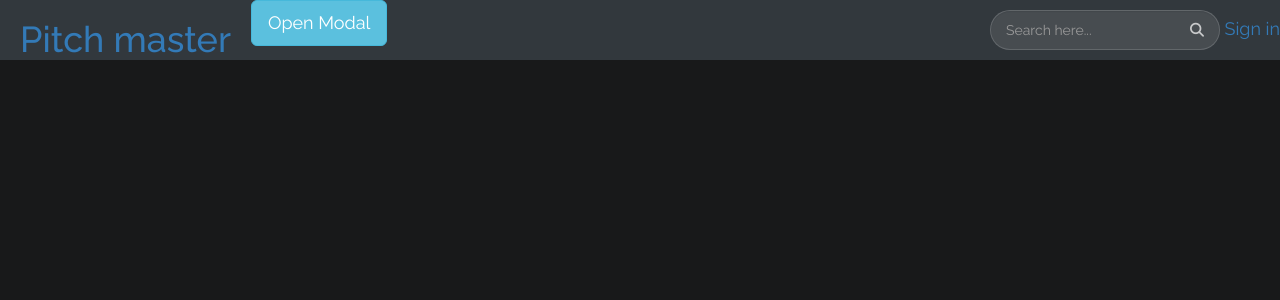
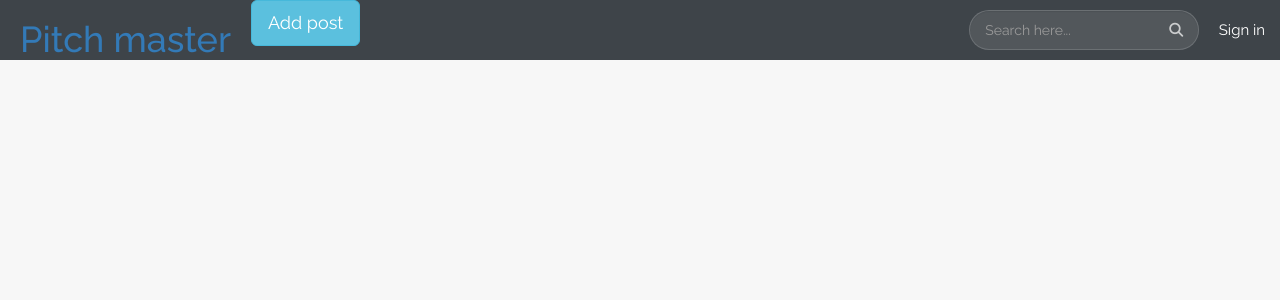
Before and after one commit to kiman121/pitches, a Flask app: page / in a window 1280 px wide. Shown: the top 300 px of the page. Run offline with Flask 2, Linux system fonts and the light colour scheme; data that the repository does not hold is empty; some libraries are stand-ins or nearby versions.

```diff
--- a/app/main/forms.py
+++ b/app/main/forms.py
@@ -14,7 +14,7 @@ class PostForm(FlaskForm):
         return Category.query
 
     category = QuerySelectField(query_factory = category_query, allow_blank=True,blank_text="Select category", get_label='category_name',validators=[Required()])
-    post = StringField('Your post...', validators=[Required()])
+    post = TextAreaField('Your post...', validators=[Required()])
     submit = SubmitField('Post')
 
 class AddComment(FlaskForm):
--- a/app/main/views.py
+++ b/app/main/views.py
@@ -16,7 +16,6 @@ def index():
     posts = get_posts()
     comments = get_comments()
     title = "Pitches - home"
-    # print(comments)
 
     post_form = PostForm()
     comment_form = AddComment()
@@ -35,8 +34,10 @@ def new_post():
     if form.validate_on_submit():
         new_post = Post(post=form.post.data, user_id=current_user.get_id(
         ), category_id=form.category.data.id)
+
         db.session.add(new_post)
         db.session.commit()
+
     return redirect(url_for('.index'))
 
 
--- a/app/request.py
+++ b/app/request.py
@@ -24,7 +24,7 @@ def get_posts():
         upvote = post.upvote
         downvote = post.downvote
 
-        post_comments_count = []
+        # post_comments_count = []
 
         count = 0;
         if comments:
--- a/app/static/css/styles.css
+++ b/app/static/css/styles.css
@@ -18,9 +18,9 @@ body {
   padding: 0;
   font-family: "Raleway", sans-serif;
   font-size: 18px;
-  /* color: #fff; */
   color: #fff;
-  background: #18191A;
+  background-color: #f7f7f7;
+  /* background: #18191A; */
   /* background: #E8F0F2; */
 }
 .page-wrapper {
@@ -63,6 +66,17 @@ body {
   border-radius: 50%;
   width: 30px;
   height: 30px;
+}
+.user-menu.nav > li > a {
+	color: #fff;
+	font-size: 15px;
+	line-height: 60px;
+	padding: 0 15px;
+	height: 60px;
+}
+.user-menu.nav > li > a:hover,
+.user-menu.nav > li > a:focus {
+	background-color: rgba(0, 0, 0, 0.2);
 }
 .top-nav-search .form-control {
   background-color: rgba(255, 255, 255, 0.1);
--- a/app/templates/index.html
+++ b/app/templates/index.html
@@ -3,10 +3,33 @@ content %}
 <div class="page-wrapper">
   <div class="content-wrapper">
     {% if user == current_user.user and current_user.is_authenticated %}
-    <form action="/post/new" method="POST">
-      {{ post_form.hidden_tag() }} {{post_form.category}} {{post_form.post}}
-      {{post_form.submit}}
-    </form>
+        <div id="add_post_modal" class="modal fade" role="dialog">
+            <div class="modal-dialog">
+                <div class="modal-content">
+                    <div class="modal-header">
+                        <button type="button" class="close" data-dismiss="modal">&times;</button>
+                        <h4 class="modal-title">New Post</h4>
+                    </div>
+                    <div class="modal-body">
+                        <form action="/post/new" method="POST">
+                            {{ post_form.hidden_tag() }}
+                            <div class="form-group">
+                                {{post_form.category(class_="form-control")}}
+                            </div>
+                            <div class="form-group">
+                                {{post_form.post(class_="form-control")}}
+                            </div>
+
+                            {{post_form.submit}}
+                        </form>
+                    </div>
+                    <!-- <div class="modal-footer">
+                        <button type="button" class="btn btn-default" data-dismiss="modal">Close</button>
+                    </div> -->
+                </div>
+            </div>
+        </div>
+
     {% endif%}
     {% for post in posts %}
         <div class="post-wrapper">
--- a/app/templates/navbar.html
+++ b/app/templates/navbar.html
@@ -11,28 +11,7 @@
 
 
 <!-- Trigger the modal with a button -->
-<button type="button" class="btn btn-info btn-lg" data-toggle="modal" data-target="#myModal">Open Modal</button>
-
-<!-- Modal -->
-<div id="myModal" class="modal fade" role="dialog">
-  <div class="modal-dialog">
-
-    <!-- Modal content-->
-    <div class="modal-content">
-      <div class="modal-header">
-        <button type="button" class="close" data-dismiss="modal">&times;</button>
-        <h4 class="modal-title">Modal Header</h4>
-      </div>
-      <div class="modal-body">
-        <p>Some text in the modal.</p>
-      </div>
-      <div class="modal-footer">
-        <button type="button" class="btn btn-default" data-dismiss="modal">Close</button>
-      </div>
-    </div>
-
-  </div>
-</div>
+<button type="button" class="btn btn-info btn-lg" data-toggle="modal" data-target="#add_post_modal">Add post</button>
 
 
 
@@ -40,7 +19,7 @@
 
 
 
-  <ul class="user-menu">
+  <ul class="nav user-menu">
     <li>
       <div class="top-nav-search">
         <form action="">
@@ -55,13 +34,33 @@
         </form>
       </div>
     </li>
-    <li class="dropdown">
+
+    <li class="nav-item dropdown has-arrow main-drop">
+      {% if current_user.is_authenticated %}
+        <a href="#" class="dropdown-toggle nav-link" data-toggle="dropdown">
+          <span class="user-img"><img src="{{url_for('static', filename=current_user.profile_pic_path)}}" alt="">
+          <span>{{current_user.first_name}}</span>
+        </a>
+        <div class="dropdown-menu">
+          <a class="dropdown-item" href="profile.html">My Profile</a>
+          <a class="dropdown-item" href="login.html">Logout</a>
+        </div>
+      {% else %}
+        <a href="{{url_for('auth.login')}}">Sign in</a>
+      {% endif %}
+    </li>
+    <!-- <li class="dropdown">
       {% if current_user.is_authenticated %}
         <a href="">
-          <img
-            src="../static/photos/default_user_pic.png"
-            alt=""
-          />
+          <span>
+            <img
+              src="{{url_for('static', filename=current_user.profile_pic_path)}}"
+              alt=""
+            />
+          </span>
+          <span>
+            {{current_user.first_name}}
+          </span>
         </a>
         <div class="dropdown-menu">
           <a href="">Profile</a>
@@ -70,6 +69,6 @@
       {% else %}
       <a href="{{url_for('auth.login')}}">Sign in</a>
       {% endif %}
-    </li>
+    </li> -->
   </ul>
 </div>
--- a/config.py
+++ b/config.py
@@ -39,7 +39,7 @@ class TestConfig(Config):
     Args:
         Config: The parent configuration class with General configuration settings
     '''
-    SQLALCHEMY_DATABASE_URI = 'postgresql+psycopg2://patrick:Kiman121@localhost/pitches_tests'
+    SQLALCHEMY_DATABASE_URI = 'postgresql+psycopg2://patrick:Kiman121@localhost/pitches_test'
 
 config_options = {
     'development':DevConfig,
--- a/manage.py
+++ b/manage.py
@@ -1,10 +1,10 @@
 from app import create_app, db
 from flask_script import Manager, Server
-from app.models import User #Import more models
+from app.models import User,Category,Post,Comment #Import more models
 from flask_migrate import Migrate, MigrateCommand
 
 # Creating app instance
-app = create_app('development')
+app = create_app('test')
 manager = Manager(app)
 manager.add_command('server', Server)
 migrate = Migrate(app, db)
@@ -20,6 +20,21 @@ def test():
     tests = unittest.TestLoader().discover('tests')
     unittest.TextTestRunner(verbosity=2).run(tests)
 
+@manager.command
+def test():
+    '''
+    Run the unit tests.
+    '''
+    import unittest
+    tests = unittest.TestLoader().discover('tests')
+    unittest.TextTestRunner(verbosity=2).run(tests)
+
+@manager.shell
+def make_shell_context():
+    '''
+    Function that allows us to pass properties into the shell context.
+    '''
+    return dict(app=app, db=db, User=User, Category=Category, Comment=Comment, Post = Post)
 
 if __name__ == '__main__':
     manager.run()
```
Also changed, not shown: other parts of app/static/css/styles.css (+38 -1 lines), app/models.py (+13 -11 lines), tests/test_comment.py (+50 -8 lines).
